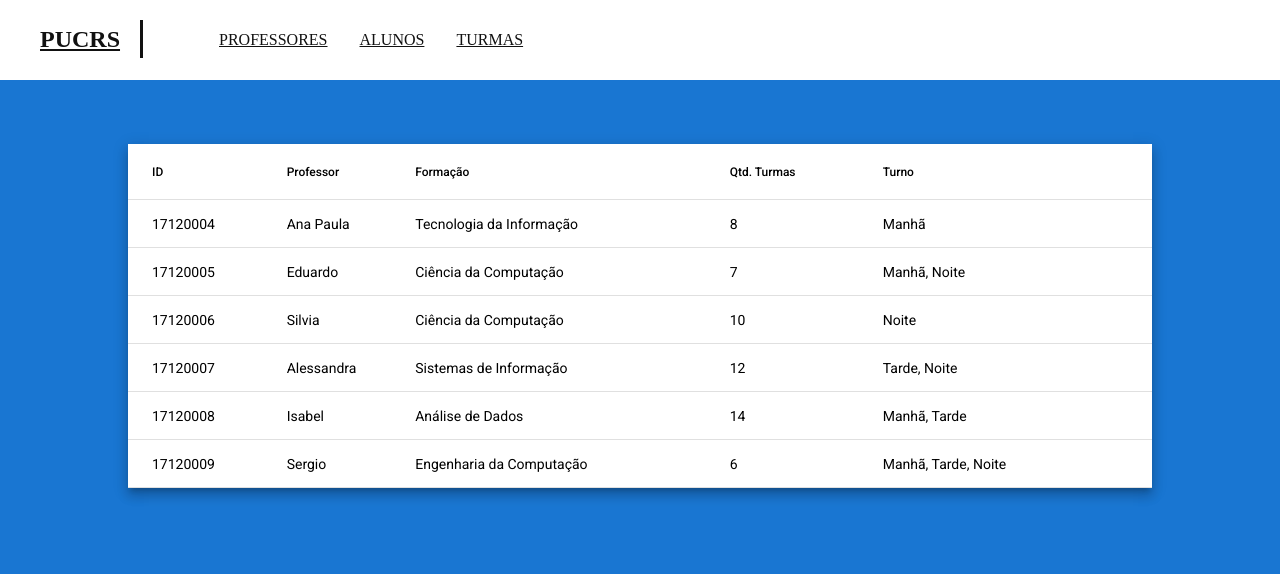
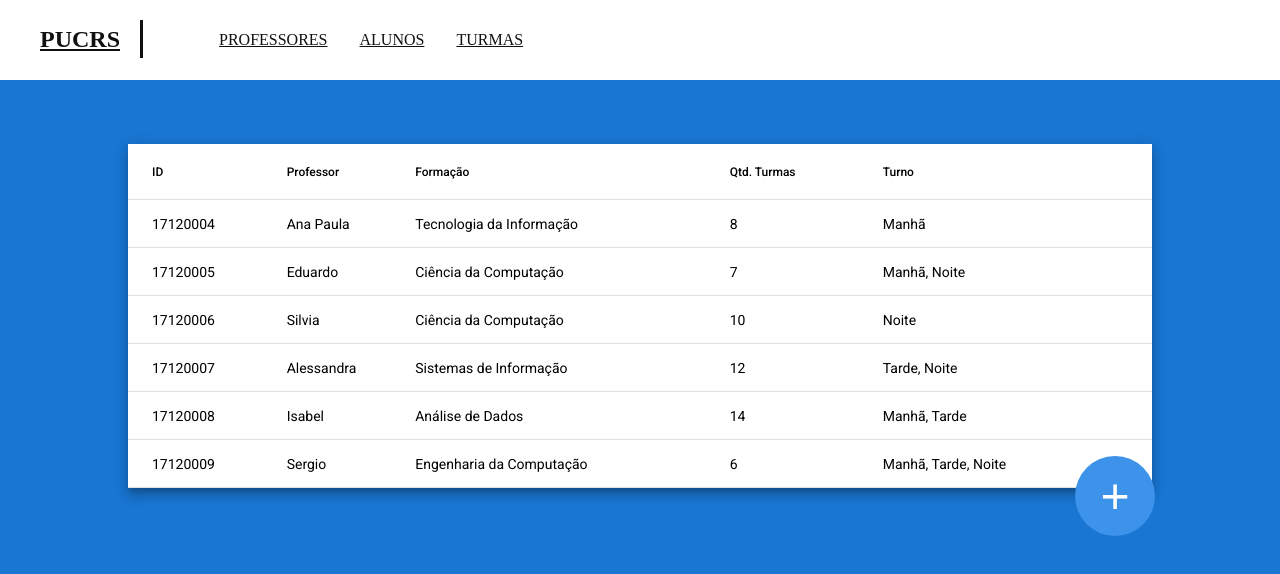
Before and after one commit to AGES-PUCRS/constr-sw-2020-2-grupo8, an Angular app in the folder frontend/: page / in a window 1280 px wide. Shown: the top 574 px of the page. Built offline with nearby package versions, Linux system fonts and the light colour scheme.

Commit message:
Update app.component.html

```diff
--- a/frontend/src/app/app.component.html
+++ b/frontend/src/app/app.component.html
@@ -17,7 +17,7 @@
 
 
 
-    <table mat-table [dataSource]="dataSource" matSort class="mat-elevation-z8">
+<table mat-table [dataSource]="dataSource" matSort class="mat-elevation-z8">
 
   <!-- Position Column -->
   <ng-container matColumnDef="id">
@@ -50,6 +50,8 @@
 
 
 
-      <tr mat-header-row *matHeaderRowDef="displayedColumns"></tr>
+  <tr mat-header-row *matHeaderRowDef="displayedColumns"></tr>
   <tr mat-row *matRowDef="let row; columns: displayedColumns;"></tr>
 </table>
+
+<button class="add">+</button>
```
